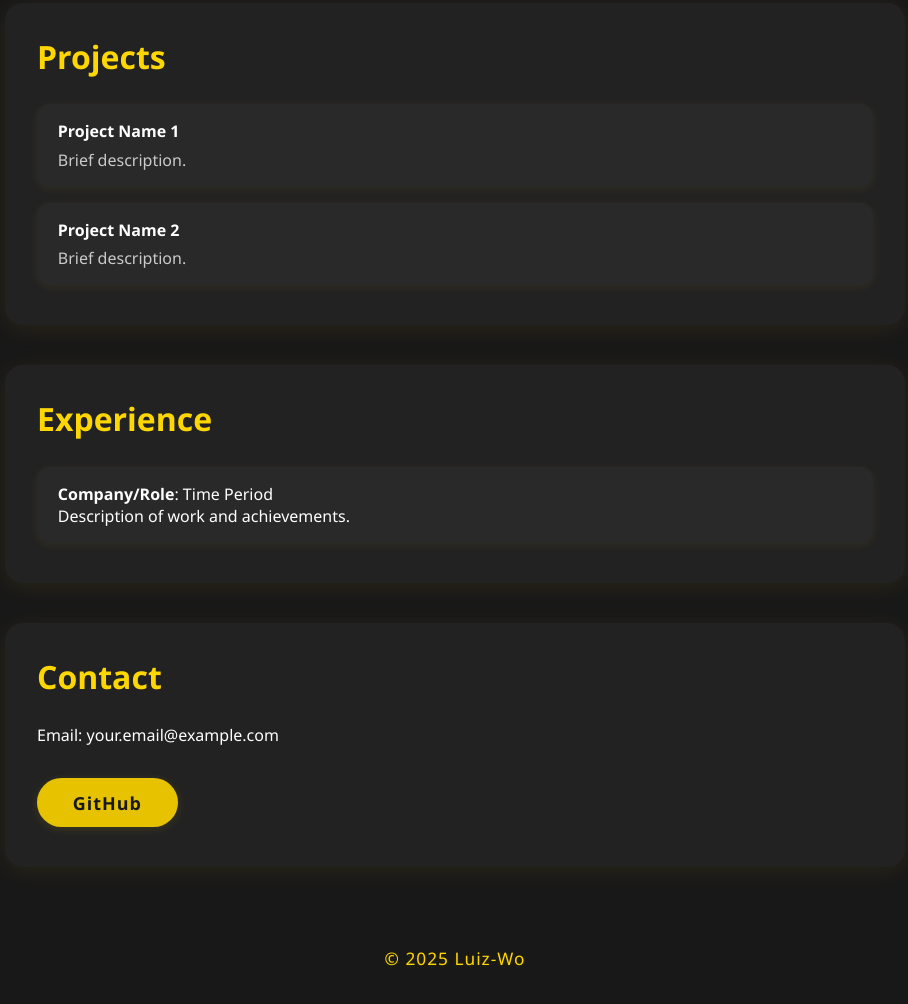
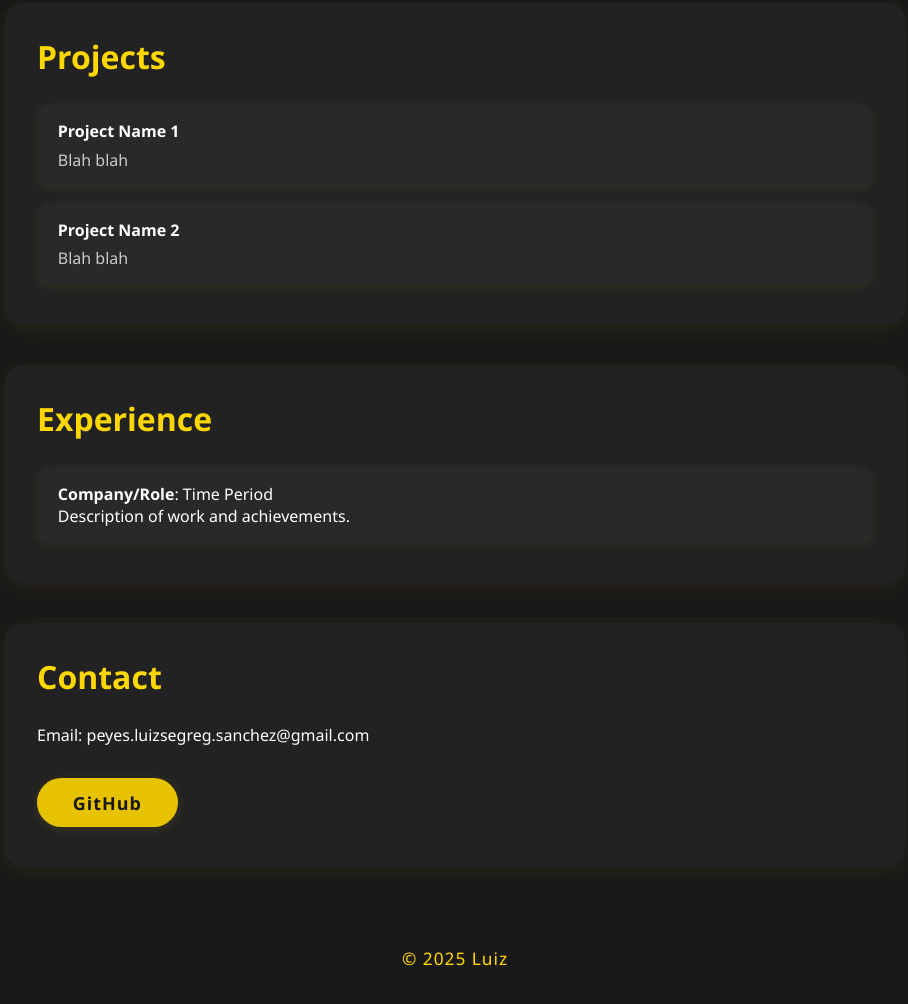
Before and after one commit to Luiz-Wo/Luiz-Wo.github.io, a plain HTML site: page index.html in a window 1280 px wide. Shown: the part 572-1576 px from the top of the page, without its empty margins (185-1093 px from the left). Drawn offline with Linux system fonts and the light colour scheme.

Commit message:
Update index.html

```diff
--- a/index.html
+++ b/index.html
@@ -39,13 +39,13 @@
             <ul class="project-list">
                 <li>
                     <strong>Project Name 1</strong><br>
-                    <span class="project-desc">Brief description.</span>
+                    <span class="project-desc">Blah blah</span>
                 </li>
                 <li>
                     <strong>Project Name 2</strong><br>
-                    <span class="project-desc">Brief description.</span>
+                    <span class="project-desc">Blah blah</span>
                 </li>
-                <!-- Add more projects -->
+
             </ul>
         </section>
         <section id="experience" class="card">
@@ -60,7 +60,7 @@
         </section>
         <section id="contact" class="card">
             <h2>Contact</h2>
-            <p>Email: your.email@example.com</p>
+            <p>Email: peyes.luizsegreg.sanchez@gmail.com</p>
             <p>
                 <a href="https://github.com/Luiz-Wo" target="_blank" class="btn-accent">GitHub</a>
             </p>
@@ -68,7 +68,7 @@
     </main>
     <footer>
         <div class="container">
-            <p>&copy; 2025 Luiz-Wo</p>
+            <p>&copy; 2025 Luiz</p>
         </div>
     </footer>
     <script>
```
